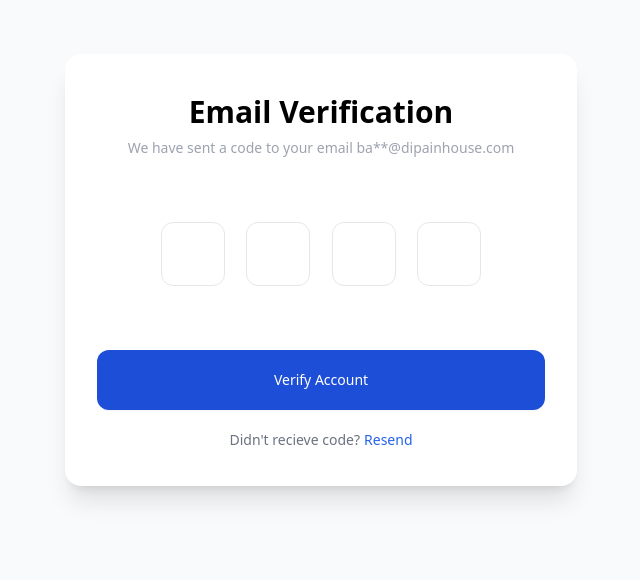
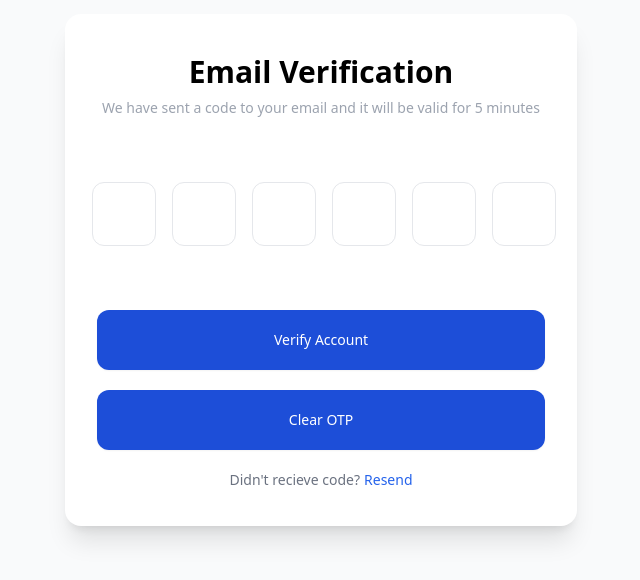
Before and after one commit to Juhair7/BookMySport-Frontend, a React (Vite) app: page /login/otpverification in a window 1280 px wide. Shown: the part 130-710 px from the top of the page, without its empty margins (319-959 px from the left). Built offline with nearby package versions, Linux system fonts and the light colour scheme.

Commit message:
Implement the login functionality for user and service provider

```diff
--- a/src/Components/LoginFunction/OTPVerification.jsx
+++ b/src/Components/LoginFunction/OTPVerification.jsx
@@ -1,21 +1,89 @@
-import React, { useRef } from 'react';
+import React, { useRef, useState } from 'react';
+import '../../Styles/OTPVerification.css'
+import { useSelector } from 'react-redux';
+import axios from 'axios';
+import toast, { Toaster } from 'react-hot-toast';
+import Cookies from 'js-cookie';
+import { useNavigate } from 'react-router';
 
 const OTPVerification = () => {
+
+    const navigate = useNavigate()
+
+    const email = useSelector((state) => state.email.data)
     const inputRefs = [
+        useRef(null),
+        useRef(null),
         useRef(null),
         useRef(null),
         useRef(null),
         useRef(null)
     ];
 
+    let [otp, setotp] = useState("")
+
     const handleInputChange = (index, e) => {
         const input = e.target;
         const value = input.value;
 
-        if (value.length === 1 && index < inputRefs.length - 1) {
+        if (e.key === 'Backspace' && value === '' && index > 0) {
+            inputRefs[index - 1].current.focus();
+            setotp(otp.slice(0, -1))
+        } else if ((e.key !== 'Backspace' && value.length === 1 && index < inputRefs.length - 1)) {
             inputRefs[index + 1].current.focus();
+            setotp(otp += value)
+        } else {
+            setotp(otp += value)
+            input.value = value.slice(0, 1);
         }
     };
+
+    const handleSubmit = async (e) => {
+        e.preventDefault()
+
+        if (otp.length == 6) {
+            const headers = {
+                "Content-Type": "application/json",
+                "role": Cookies.get("role"),
+                "email": email,
+                "otpforTwoFAFromUser": otp
+            }
+            const response = await axios.post('http://localhost:8090/api/2fa', {}, { headers })
+
+            const data = await response.data
+
+            if (data.success) {
+                toast.success('OTP verified', {
+                    duration: 3000,
+                    position: "top-right"
+                })
+                setTimeout(() => {
+                    Cookies.set("token", data.token);
+                    navigate('/');
+                }, 2000);
+            }
+            else {
+                toast.error('Invalid OTP', {
+                    duration: 3000,
+                    position: "top-right"
+                })
+            }
+        }
+        else {
+            setotp("")
+            inputRefs.forEach((inputRef) => (inputRef.current.value = ""));
+            toast.error('Enter the 6-digit OTP', {
+                duration: 3000,
+                position: "top-right"
+            })
+        }
+    }
+
+    const handleClear = (e) => {
+        e.preventDefault()
+        inputRefs.forEach((inputRef) => (inputRef.current.value = ""));
+        setotp("")
+    }
 
     return (
         <>
@@ -27,22 +95,23 @@ const OTPVerification = () => {
                                 <p>Email Verification</p>
                             </div>
                             <div className="flex flex-row text-sm font-medium text-gray-400">
-                                <p>We have sent a code to your email ba**@dipainhouse.com</p>
+                                <p>We have sent a code to your email {email} and it will be valid for 5 minutes</p>
                             </div>
                         </div>
 
                         <div>
                             <form action="" method="post">
                                 <div className="flex flex-col space-y-16">
-                                    <div className="flex flex-row items-center justify-between mx-auto w-full max-w-xs">
+                                    <div className="flex flex-row items-center justify-between w-full max-w-xs" style={{ marginLeft: "-13px" }}>
                                         {inputRefs.map((inputRef, index) => (
-                                            <div className="w-16 h-16" key={index}>
+                                            <div className="w-16 h-16 mx-2 flex-shrink-0 input-number" key={index}>
                                                 <input
                                                     ref={inputRef}
-                                                    className="w-full h-full flex flex-col items-center justify-center text-center px-5 outline-none rounded-xl border border-gray-200 text-lg bg-white focus:bg-gray-50 focus:ring-1 ring-blue-700"
-                                                    type="text"
+                                                    className="w-full h-full flex flex-col items-center justify-center text-center px-2 outline-none rounded-xl border border-gray-200 text-lg bg-white focus:bg-gray-50 focus:ring-1 ring-blue-700"
+                                                    type="number"
                                                     maxLength={1}
                                                     onChange={(e) => handleInputChange(index, e)}
+                                                    onKeyDown={(e) => handleInputChange(index, e)}
                                                 />
                                             </div>
                                         ))}
@@ -50,8 +119,15 @@ const OTPVerification = () => {
 
                                     <div className="flex flex-col space-y-5">
                                         <div>
-                                            <button className="flex flex-row items-center justify-center text-center w-full border rounded-xl outline-none py-5 bg-blue-700 border-none text-white text-sm shadow-sm">
+                                            <button className="flex flex-row items-center justify-center text-center w-full border rounded-xl outline-none py-5 bg-blue-700 border-none text-white text-sm shadow-sm"
+                                                onClick={handleSubmit}>
                                                 Verify Account
+                                            </button>
+                                        </div>
+                                        <div>
+                                            <button className="flex flex-row items-center justify-center text-center w-full border rounded-xl outline-none py-5 bg-blue-700 border-none text-white text-sm shadow-sm" onClick={handleClear}>
+
+                                                Clear OTP
                                             </button>
                                         </div>
 
@@ -65,6 +141,7 @@ const OTPVerification = () => {
                     </div>
                 </div>
             </div>
+            <Toaster />
         </>
     )
 }
--- a/src/Components/Templates/UserSignInTemp.jsx
+++ b/src/Components/Templates/UserSignInTemp.jsx
@@ -4,29 +4,34 @@ import React from 'react'
 import { useState, useEffect } from 'react'
 import toast, { Toaster } from 'react-hot-toast'
 import { useNavigate } from 'react-router';
+import { useDispatch } from 'react-redux';
+import { setEmail } from '../../redux/slices/EmailStoreSlice'
 
 const UserSignInTemp = () => {
 
     const navigate = useNavigate()
+    const dispatch = useDispatch()
 
     const [selectedRole, setSelectedRole] = useState(null);
+    const [loginData, setLoginData] = useState({
+        email: "",
+        password: ""
+    })
 
-    const handleRoleSelection = (role) => {
+    const handleRoleSelection = (role, e) => {
+        e.preventDefault()
         setSelectedRole(role)
     };
 
     useEffect(() => {
         if (selectedRole === "user") {
             Cookies.set("role", "user");
+            Cookies.set("email", loginData.email)
         } else if (selectedRole === "serviceProvider") {
             Cookies.set("role", "serviceprovider");
+            Cookies.set("email", loginData.email)
         }
     }, [selectedRole]);
-
-    const [loginData, setLoginData] = useState({
-        email: "",
-        password: ""
-    })
 
     const handleChange = (e) => {
         setLoginData({ ...loginData, [e.target.name]: e.target.value })
@@ -55,6 +60,7 @@ const UserSignInTemp = () => {
                     duration: 3000,
                     position: "top-right"
                 })
+                dispatch(setEmail(loginData.email))
                 navigate('/login/otpverification')
             }
             else {
@@ -138,7 +144,7 @@ const UserSignInTemp = () => {
                             <div className='mx-12'>
                                 <button
                                     className={`flex w-full justify-center rounded-md px-3 py-1.5 text-sm font-semibold leading-6 text-white shadow-sm hover:bg-indigo-500 focus-visible:outline focus-visible:outline-2 focus-visible:outline-offset-2 focus-visible:outline-indigo-600 ${selectedRole === "user" ? "bg-black" : "bg-indigo-600"}`}
-                                    onClick={() => handleRoleSelection('user')}
+                                    onClick={(e) => handleRoleSelection('user',e)}
                                 >
                                     Player
                                 </button>
@@ -147,7 +153,7 @@ const UserSignInTemp = () => {
                             <div className='mx-12'>
                                 <button
                                     className={`flex w-full justify-center rounded-md px-3 py-1.5 text-sm font-semibold leading-6 text-white shadow-sm hover:bg-indigo-500 focus-visible:outline focus-visible:outline-2 focus-visible:outline-offset-2 focus-visible:outline-indigo-600 ${selectedRole === "serviceProvider" ? "bg-black" : "bg-indigo-600"}`}
-                                    onClick={() => handleRoleSelection('serviceProvider')}
+                                    onClick={(e) => handleRoleSelection('serviceProvider',e)}
                                 >
                                     Service Provider
                                 </button>
--- /dev/null
+++ b/src/Styles/OTPVerification.css
@@ -0,0 +1,15 @@
+input[type=number] {
+  -moz-appearance: textfield;
+  /* Firefox */
+  -webkit-appearance: textfield;
+  /* Chrome, Safari, Edge */
+  appearance: textfield;
+  /* Other browsers */
+}
+
+/* Hide the spin buttons in Chrome and Safari */
+input::-webkit-outer-spin-button,
+input::-webkit-inner-spin-button {
+  -webkit-appearance: none;
+  margin: 0;
+}
--- /dev/null
+++ b/src/redux/slices/EmailStoreSlice.jsx
@@ -0,0 +1,22 @@
+import { createSlice } from '@reduxjs/toolkit';
+
+export const setEmail = (email) => {
+    return {
+        type: 'emailStoreSlice/setEmail',
+        payload: email
+    };
+};
+
+const emailStoreSlice = createSlice({
+    name: "emailStoreSlice",
+    initialState: {
+        data: null
+    },
+    reducers: {
+        setEmail: (state, action) => {
+            state.data = action.payload
+        }
+    }
+})
+
+export default emailStoreSlice.reducer
--- a/src/redux/store.jsx
+++ b/src/redux/store.jsx
@@ -1,8 +1,10 @@
 import { configureStore } from '@reduxjs/toolkit'
 import UserRegSlice from './slices/UserRegSlice'
+import EmailStoreSlice from './slices/EmailStoreSlice'
 
 export const store = configureStore({
   reducer: {
-    userReg:UserRegSlice
+    userReg:UserRegSlice,
+    email:EmailStoreSlice
   },
 })
```
